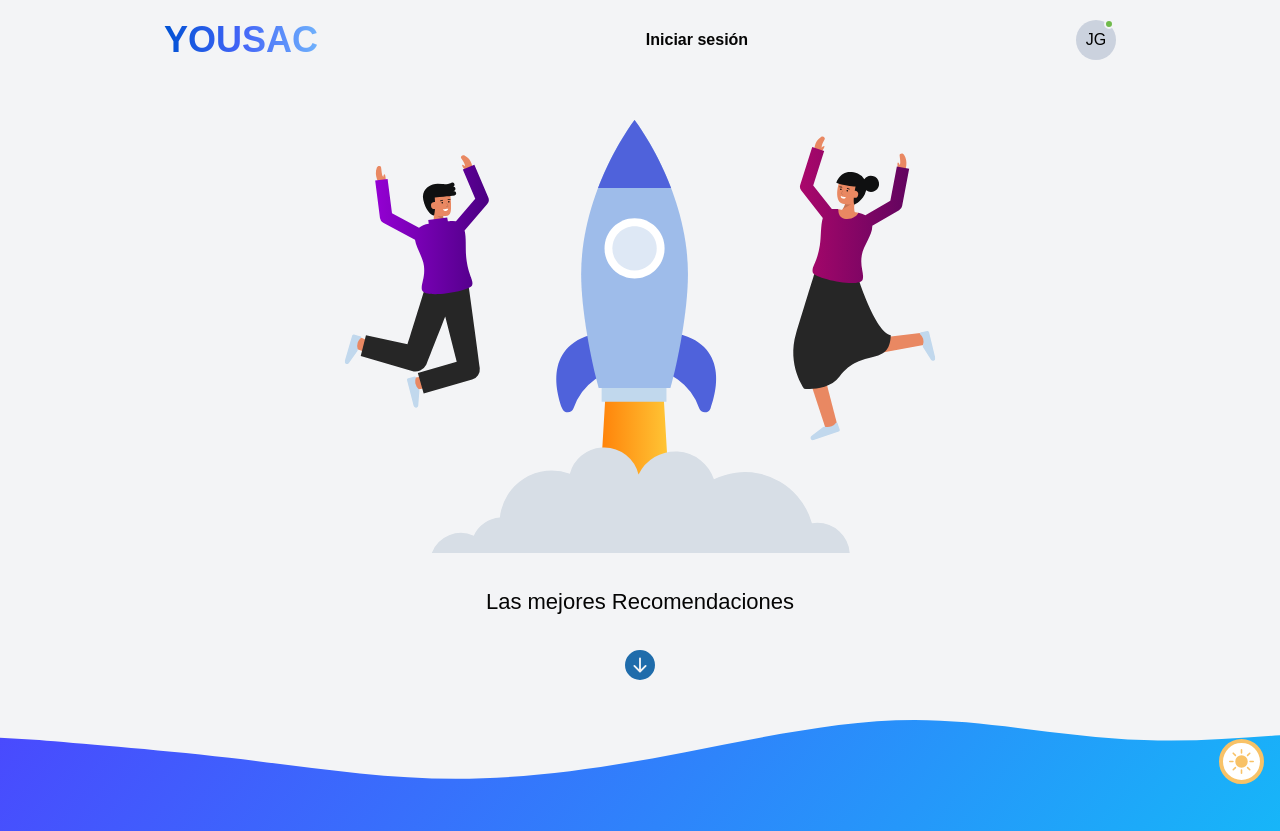
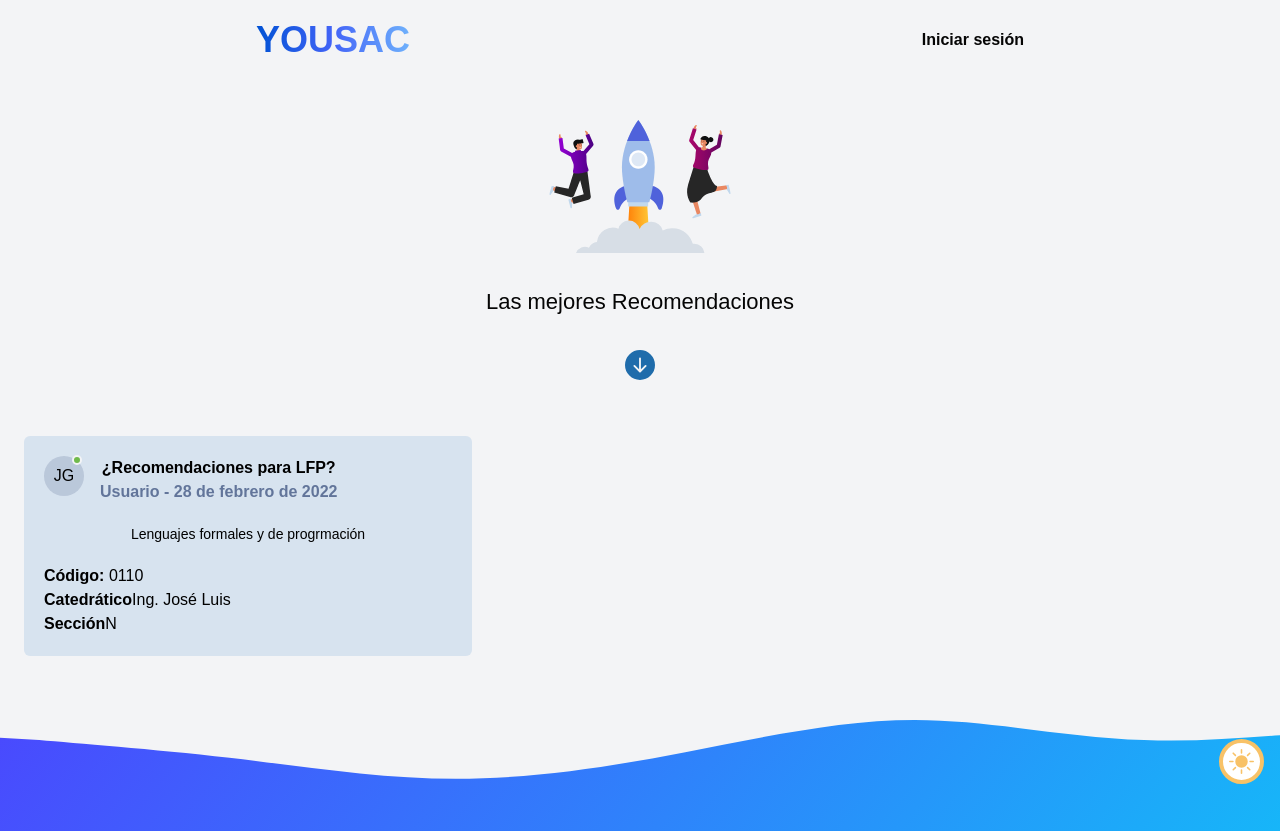
Before and after one commit to grupo-9-practicas-iniciales/yousac-frontend, a React (Vite) app: page / in a window 1280 px wide. Built offline with nearby package versions, Linux system fonts and the light colour scheme; no server answers; a web font is replaced by a local one.

Commit message:
[ ADD ] Initial concept of card component

```diff
--- /dev/null
+++ b/src/components/ui/card/Card.tsx
@@ -0,0 +1,36 @@
+import { UserInterface } from "../../../api/api.types";
+import { Avatar } from "../avatar/Avatar";
+
+type CardProps = {
+  children: React.ReactNode;
+  user: UserInterface;
+  className?: string;
+};
+
+const testUser: UserInterface = {
+  idUser: 1,
+  idStudent: "",
+  names: "",
+  lastnames: "",
+  email: "",
+};
+
+export const Card = ({ children, className, user }: CardProps) => {
+  return (
+    <div
+      className={
+        className +
+        `flex flex-col space-y-5 bg-primary-light-5/90 dark:bg-darkContrast m-6 min-w-min max-w-md p-5 rounded-md`
+      }
+    >
+      <div className="flex space-x-4">
+        <Avatar user={user} />
+        <div className="flex flex-col font-semibold text-center">
+          <h3>¿Recomendaciones para LFP?</h3>
+          <p className="text-gray-100"> Usuario - 28 de febrero de 2022 </p>
+        </div>
+      </div>
+      {children}
+    </div>
+  );
+};
--- /dev/null
+++ b/src/components/ui/card/CardPost.tsx
@@ -0,0 +1,22 @@
+export const CardPost = () => {
+  return (
+    <>
+      <h4 className="text-center text-sm">
+        Lenguajes formales y de progrmación
+      </h4>
+      <div>
+        <p>
+          {" "}
+          <strong>Código: </strong> 0110
+        </p>
+        <p>
+          <strong>Catedrático</strong>
+          Ing. José Luis
+        </p>
+        <p>
+          <strong>Sección</strong>N
+        </p>
+      </div>
+    </>
+  );
+};
--- /dev/null
+++ b/src/components/ui/card/CardUser.tsx
@@ -0,0 +1,5 @@
+export const CardUser = () => {
+  return (
+    <div>CardUser</div>
+  )
+}
--- a/src/components/ui/index.ts
+++ /dev/null
@@ -1,2 +0,0 @@
-export * from "./button/Button";
-export * from "./avatar/Avatar";
--- a/src/index.css
+++ b/src/index.css
@@ -37,7 +37,6 @@ font-style: normal; */
   h4,
   h5,
   h6,
-  p,
   a,
   li,
   span,
--- a/src/pages/LandingPage.tsx
+++ b/src/pages/LandingPage.tsx
@@ -1,8 +1,7 @@
 import { Link } from "react-router-dom";
 import { RocketSVG } from "../assets";
 import { DownArrowIcon } from "../assets/icons/DownArrowIcon";
-import { WavyFooter } from "../components";
-import { Avatar } from "../components/ui";
+import { WavyFooter, Avatar, Card, CardPost } from "../components";
 import { User } from "../context/auth";
 
 const testInitialUser2: User = {
@@ -27,7 +26,6 @@ export const LandingPage = () => {
           >
             Iniciar sesión
           </Link>
-          <Avatar user={testInitialUser2} />
         </nav>
         <section className="h-[70vh] flex flex-col gap-y-8 mt-10">
           <RocketSVG className="w-full h-full " viewBox="0 0 326 239" />
@@ -37,6 +35,9 @@ export const LandingPage = () => {
           <div className="flex justify-center items-center">
             <DownArrowIcon className="text-primary-light-1 dark:text-primary-dark-1 text-2xl lg:text-3xl" />
           </div>
+          <Card user={testInitialUser2} className="bottom-3">
+            <CardPost />
+          </Card>
         </section>
       </main>
       <WavyFooter />
```
Also changed, not shown: src/components/index.ts (+6 -1 lines).
